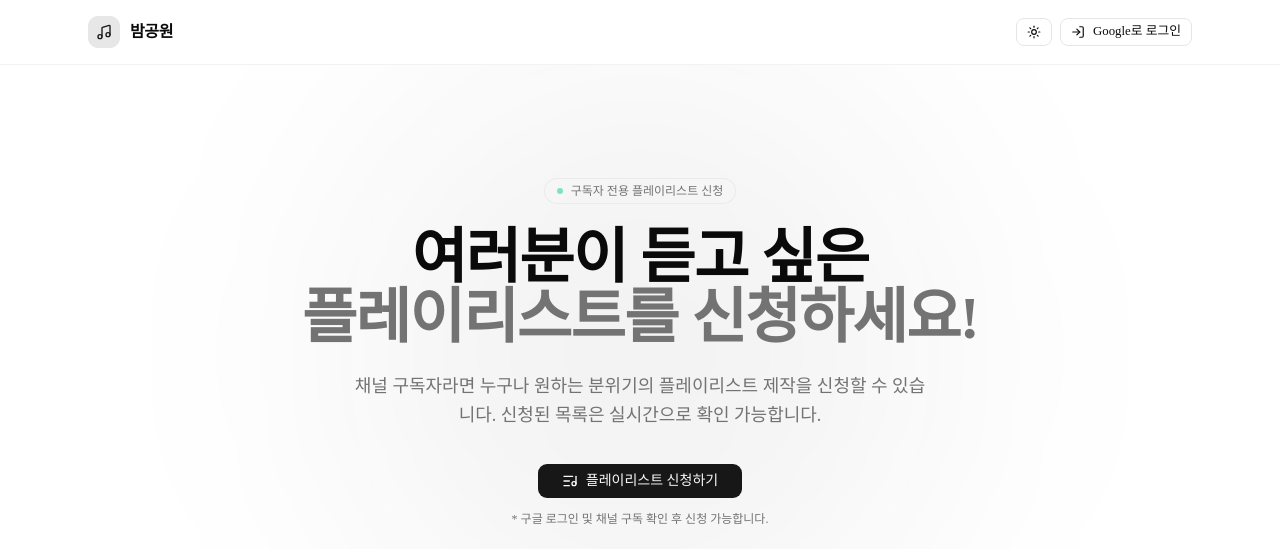
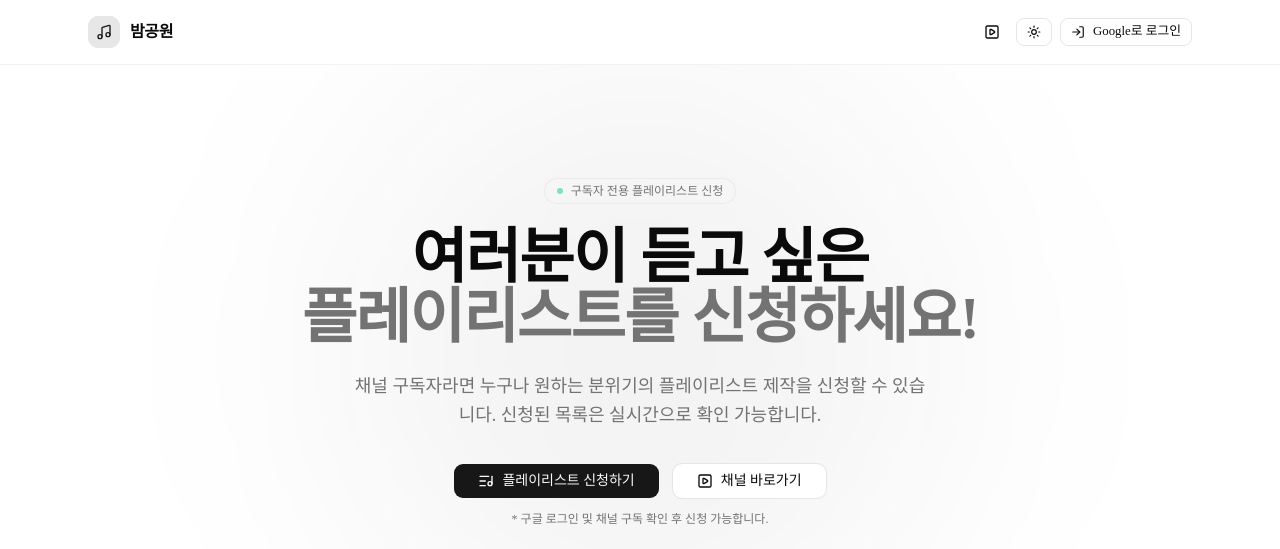
Before and after one commit to jseongee/bamgongwon, a Next.js app: page / in a window 1280 px wide. Shown: the top 549 px of the page. Built offline with nearby package versions, Linux system fonts and the light colour scheme; no server answers; the database is empty.

Commit message:
feat: 유튜브 채널 버튼 추가

```diff
--- a/app/requests/new/page.tsx
+++ b/app/requests/new/page.tsx
@@ -18,7 +18,7 @@ export default async function Page() {
     <div className="min-h-screen bg-background text-foreground">
       <Header />
       <main className="mx-auto max-w-2xl px-4 py-16 sm:px-6">
-        <RequestForm userEmail={user.email!} />
+        <RequestForm />
       </main>
       <Footer />
     </div>
--- a/components/layout/header.tsx
+++ b/components/layout/header.tsx
@@ -1,7 +1,8 @@
 import Link from "next/link"
 import { ThemeToggle } from "@/components/theme/theme-toggle"
 import { AuthButton } from "@/components/auth/auth-button"
-import { Music } from "lucide-react"
+import { Button } from "@/components/ui/button"
+import { Music, SquarePlay } from "lucide-react"
 
 export function Header() {
   return (
@@ -17,6 +18,20 @@ export function Header() {
 
         {/* 우측 버튼 그룹 */}
         <div className="flex items-center gap-2">
+          <Button
+            asChild
+            variant="ghost"
+            size="icon"
+            aria-label="YouTube 채널 바로가기"
+          >
+            <a
+              href="http://youtube.com/@밤공원?sub_confirmation=1"
+              target="_blank"
+              rel="noopener noreferrer"
+            >
+              <SquarePlay className="size-4" />
+            </a>
+          </Button>
           <ThemeToggle />
           <AuthButton />
         </div>
--- a/components/layout/hero-section.tsx
+++ b/components/layout/hero-section.tsx
@@ -1,6 +1,6 @@
-import Link from "next/link";
-import { Button } from "@/components/ui/button";
-import { ListMusic } from "lucide-react";
+import Link from "next/link"
+import { Button } from "@/components/ui/button"
+import { ListMusic, SquarePlay } from "lucide-react"
 
 export function HeroSection() {
   return (
@@ -34,17 +34,29 @@ export function HeroSection() {
 
         {/* CTA 버튼 */}
         <div className="mt-8 flex flex-col items-center gap-3">
+          <div className="flex flex-col items-center gap-3 sm:flex-row sm:justify-center">
             <Button asChild size="lg" className="gap-2 px-6">
               <Link href="/requests/new">
                 <ListMusic className="size-4" />
                 플레이리스트 신청하기
               </Link>
             </Button>
+            <Button asChild size="lg" variant="outline" className="gap-2 px-6">
+              <a
+                href="http://youtube.com/@밤공원?sub_confirmation=1"
+                target="_blank"
+                rel="noopener noreferrer"
+              >
+                <SquarePlay className="size-4" />
+                채널 바로가기
+              </a>
+            </Button>
+          </div>
           <p className="text-xs text-muted-foreground">
             * 구글 로그인 및 채널 구독 확인 후 신청 가능합니다.
           </p>
         </div>
       </div>
     </section>
-  );
+  )
 }
--- a/components/playlist/request-form.tsx
+++ b/components/playlist/request-form.tsx
@@ -8,7 +8,7 @@ import { Info, Loader2 } from "lucide-react"
 
 const initialState = { error: null }
 
-export function RequestForm({ userEmail }: { userEmail: string }) {
+export function RequestForm() {
   const router = useRouter()
   const [state, action, isPending] = useActionState(submitRequest, initialState)
   const hasSubmitted = useRef(false)
```
Lines whose indentation alone changed are shown as unchanged.
